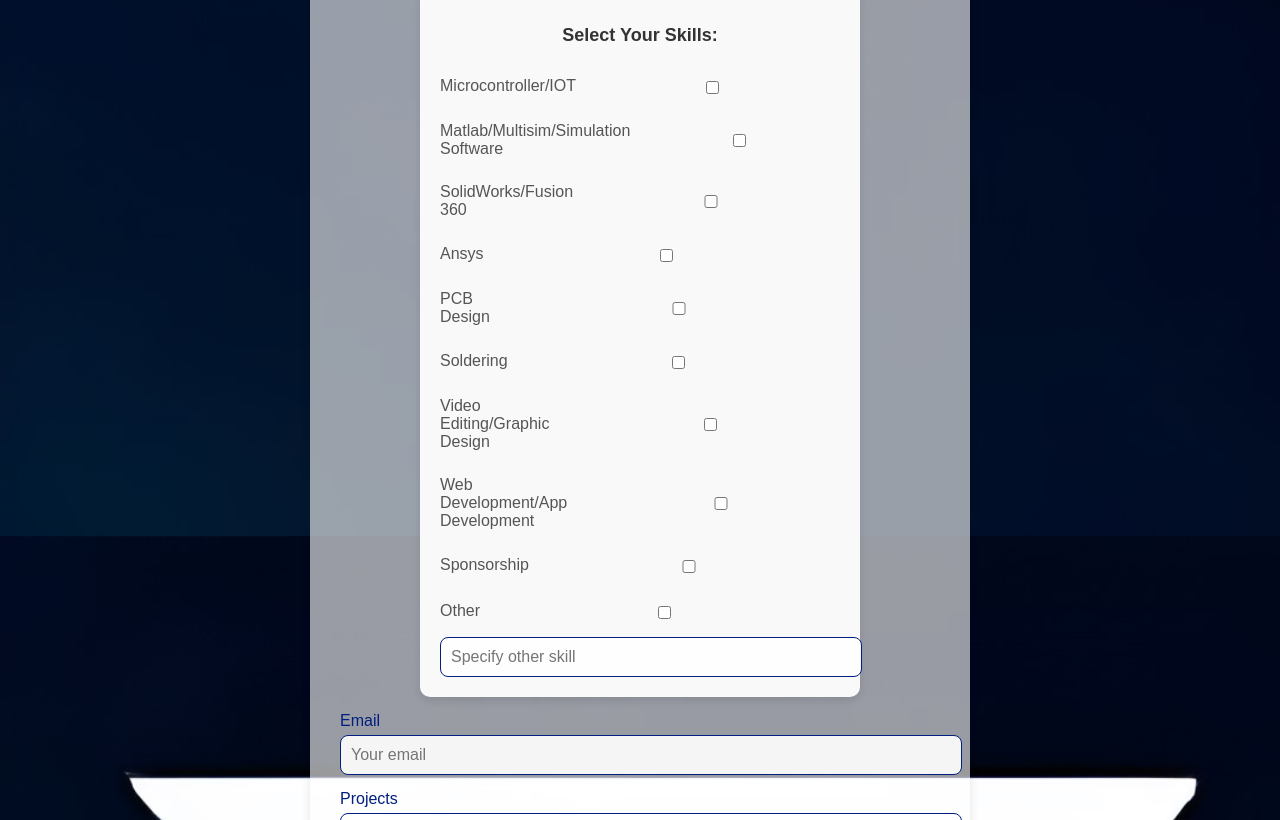
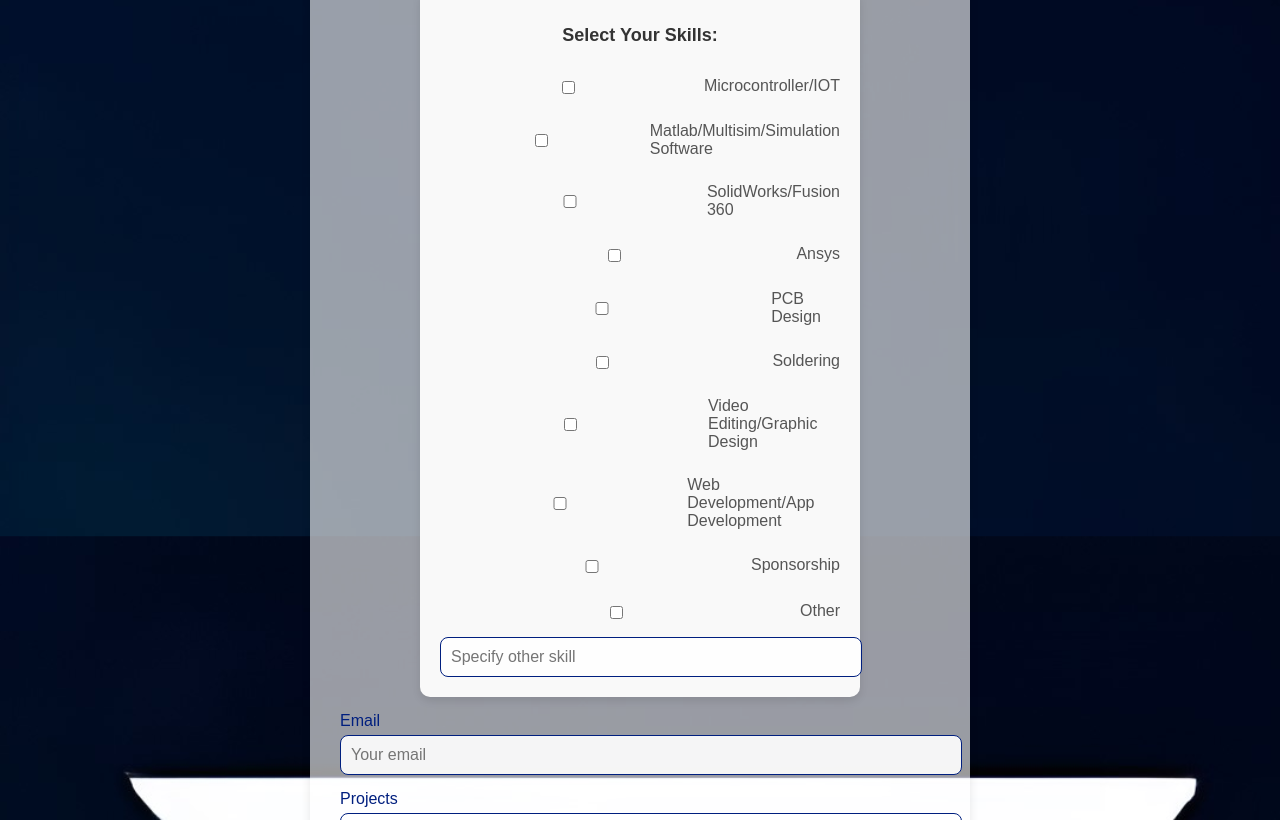
Before and after one commit to TeslaVNIT2024/myFrontend, a plain HTML site: page registration.html in a window 1280 px wide. Shown: the part 809-1629 px from the top of the page. Drawn offline with Linux system fonts and the light colour scheme.

Commit message:
Update registration.html

```diff
--- a/registration.html
+++ b/registration.html
@@ -70,44 +70,44 @@
 
     <div style="display: flex; flex-direction: column; gap: 10px;">
         <label style="display: flex; align-items: center;">
-            <span style="color: #555; margin-right: 8px;">Microcontroller/IOT</span>
             <input type="checkbox" name="skill" value="Microcontroller/IOT">
+            <span style="color: #555; margin-left: 8px;">Microcontroller/IOT</span>
         </label>
         <label style="display: flex; align-items: center;">
-            <span style="color: #555; margin-right: 8px;">Matlab/Multisim/Simulation Software</span>
             <input type="checkbox" name="skill" value="Matlab/Multisim/Simulation Software">
+            <span style="color: #555; margin-left: 8px;">Matlab/Multisim/Simulation Software</span>
         </label>
         <label style="display: flex; align-items: center;">
-            <span style="color: #555; margin-right: 8px;">SolidWorks/Fusion 360</span>
             <input type="checkbox" name="skill" value="SolidWorks/Fusion 360">
+            <span style="color: #555; margin-left: 8px;">SolidWorks/Fusion 360</span>
         </label>
         <label style="display: flex; align-items: center;">
-            <span style="color: #555; margin-right: 8px;">Ansys</span>
             <input type="checkbox" name="skill" value="Ansys">
+            <span style="color: #555; margin-left: 8px;">Ansys</span>
         </label>
         <label style="display: flex; align-items: center;">
-            <span style="color: #555; margin-right: 8px;">PCB Design</span>
             <input type="checkbox" name="skill" value="PCB Design">
+            <span style="color: #555; margin-left: 8px;">PCB Design</span>
         </label>
         <label style="display: flex; align-items: center;">
-            <span style="color: #555; margin-right: 8px;">Soldering</span>
             <input type="checkbox" name="skill" value="Soldering">
+            <span style="color: #555; margin-left: 8px;">Soldering</span>
         </label>
         <label style="display: flex; align-items: center;">
-            <span style="color: #555; margin-right: 8px;">Video Editing/Graphic Design</span>
             <input type="checkbox" name="skill" value="Video Editing/Graphic Design">
+            <span style="color: #555; margin-left: 8px;">Video Editing/Graphic Design</span>
         </label>
         <label style="display: flex; align-items: center;">
-            <span style="color: #555; margin-right: 8px;">Web Development/App Development</span>
             <input type="checkbox" name="skill" value="Web Development/App Development">
+            <span style="color: #555; margin-left: 8px;">Web Development/App Development</span>
         </label>
         <label style="display: flex; align-items: center;">
-            <span style="color: #555; margin-right: 8px;">Sponsorship</span>
             <input type="checkbox" name="skill" value="Sponsorship">
+            <span style="color: #555; margin-left: 8px;">Sponsorship</span>
         </label>
         <label style="display: flex; align-items: center;">
-            <span style="color: #555; margin-right: 8px;">Other</span>
             <input type="checkbox" id="other-skill">
+            <span style="color: #555; margin-left: 8px;">Other</span>
         </label>
         <input type="text" id="otherSkillInput" placeholder="Specify other skill" disabled>
     </div>
```
